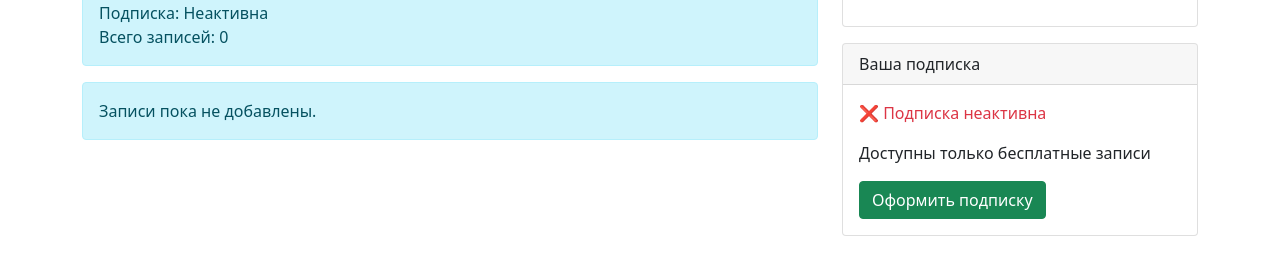
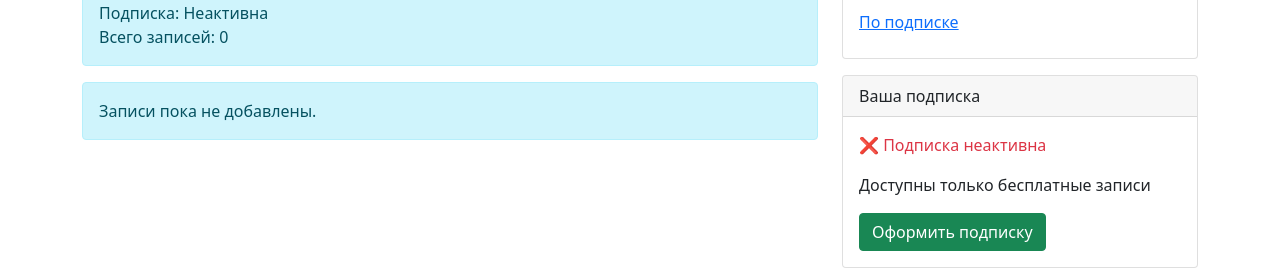
Before and after one commit to Svetlana062/diploma_work, a Django app: page /entries/ in a window 1280 px wide. Shown: the part 226-500 px from the top of the page. Run offline with Django 5.2, Linux system fonts and the light colour scheme; the visitor is signed in with stand-in values (Sample User, id 1); data that the repository does not hold is empty.

Commit message:
Добавлена кнопка для просмотра записей по подписке

```diff
--- a/entries/templates/entries/entry_list.html
+++ b/entries/templates/entries/entry_list.html
@@ -54,6 +54,7 @@
                 <a href="{% url 'free-entries' %}" class="d-block mb-2">Бесплатные записи</a>
                 {% if user.is_authenticated %}
                 <a href="{% url 'my-entries' %}" class="d-block mb-2">Мои записи</a>
+                <a href="{% url 'paid-entries' %}" class="d-block mb-2">По подписке</a>
                 {% endif %}
             </div>
         </div>
```
